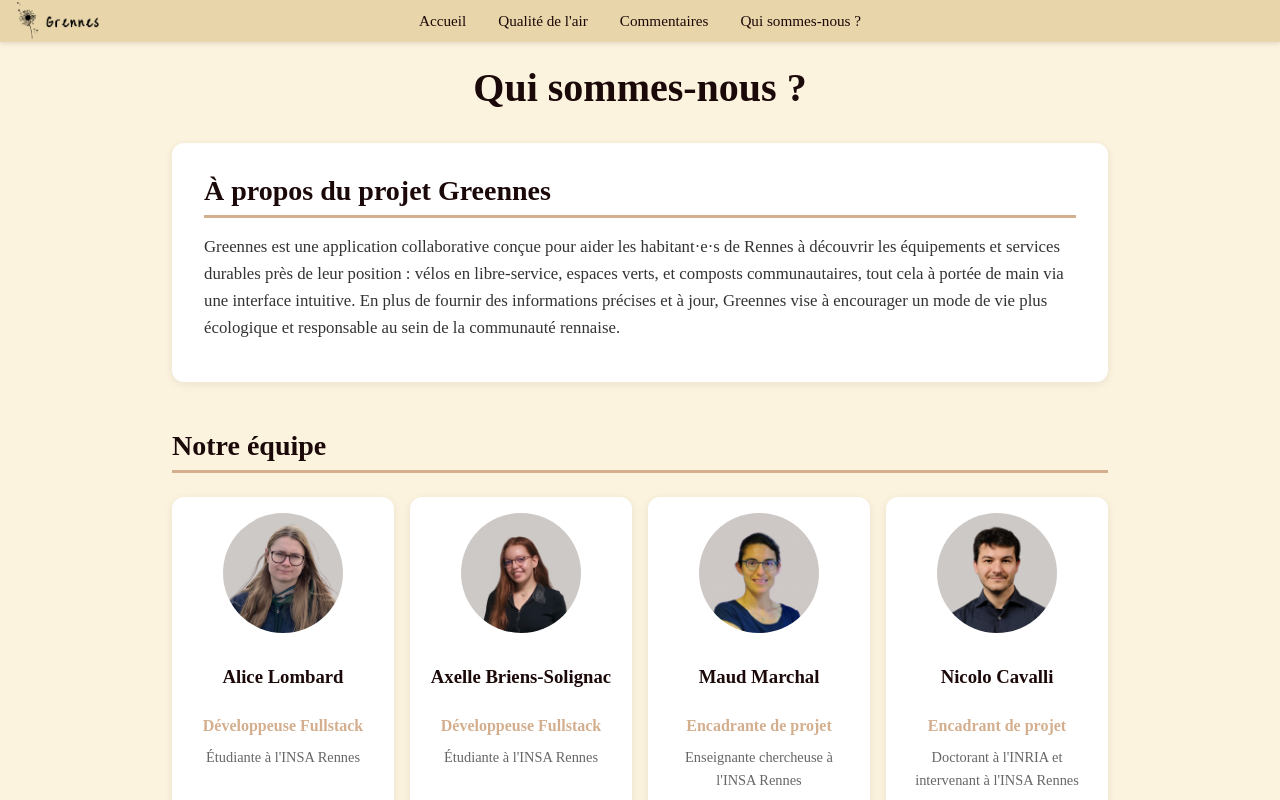
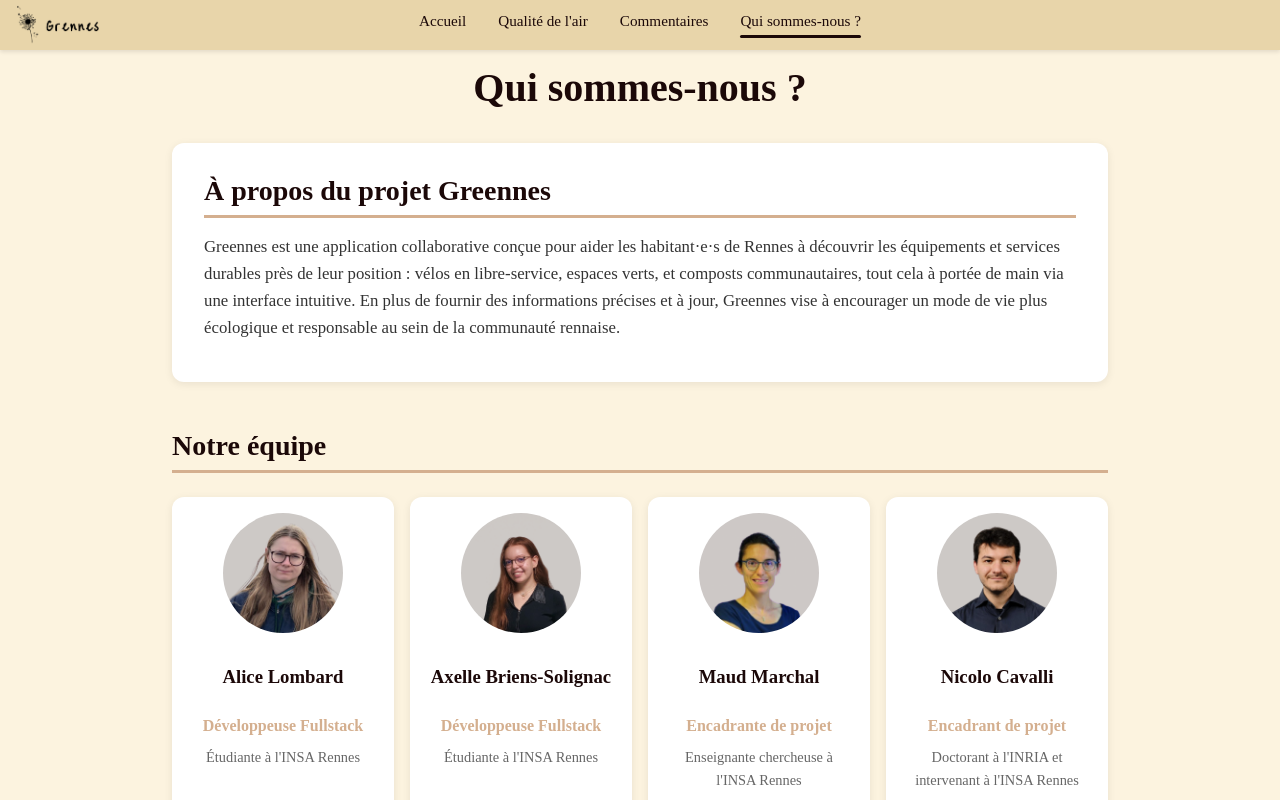
Before and after one commit to Ashvvings/greennes, a Vue app in the folder greennes/: page /about in a window 1280 px wide. Shown: the top 800 px of the page. Built offline with nearby package versions, Linux system fonts and the light colour scheme.

Commit message:
Add section id + navbar indicator

```diff
--- a/greennes/src/components/Navbar.vue
+++ b/greennes/src/components/Navbar.vue
@@ -1,27 +1,114 @@
 <template>
   <nav class="navbar">
     <img src="/src/assets/images/logoV2.png" alt="Logo" class="logo" />
-
     <button class="hamburger" @click="isOpen = !isOpen">
       <span :class="{ open: isOpen }"></span>
       <span :class="{ open: isOpen }"></span>
       <span :class="{ open: isOpen }"></span>
     </button>
-
     <div class="nav-links" :class="{ open: isOpen }">
-      <router-link :to="{ path: '/' }" class="nav-link" @click="closeMenu">Accueil</router-link>
-      <router-link :to="{ path: '/', hash: '#air-quality' }" class="nav-link" @click="closeMenu">Qualité de l'air</router-link>
-      <router-link :to="{ path: '/', hash: '#comment' }" class="nav-link" @click="closeMenu">Commentaires</router-link>
-      <router-link :to="{ path: '/about' }" class="nav-link" @click="closeMenu">Qui sommes-nous ?</router-link>
+      <router-link
+        :to="{ path: '/' }"
+        class="nav-link"
+        :class="{ active: activeSection === 'home' }"
+        @click="closeMenu"
+      >
+        Accueil
+      </router-link>
+      <router-link
+        :to="{ path: '/', hash: '#air-quality' }"
+        class="nav-link"
+        :class="{ active: activeSection === 'air-quality' }"
+        @click="closeMenu"
+      >
+        Qualité de l'air
+      </router-link>
+      <router-link
+        :to="{ path: '/', hash: '#comment' }"
+        class="nav-link"
+        :class="{ active: activeSection === 'comment' }"
+        @click="closeMenu"
+      >
+        Commentaires
+      </router-link>
+      <router-link
+        :to="{ path: '/about' }"
+        class="nav-link"
+        :class="{ active: activeSection === 'about' }"
+        @click="closeMenu"
+      >
+        Qui sommes-nous ?
+      </router-link>
     </div>
   </nav>
 </template>
 
 <script setup lang="ts">
-import { ref } from 'vue'
+import { ref, onMounted, onUnmounted, watch } from 'vue'
+import { useRoute } from 'vue-router'
 
 const isOpen = ref(false)
+const activeSection = ref('home')
+const route = useRoute()
+
 const closeMenu = () => (isOpen.value = false)
+
+const handleScroll = () => {
+  // Gérer la page About
+  if (route.path === '/about') {
+    activeSection.value = 'about'
+    return
+  }
+
+  // Si on n'est pas sur la page d'accueil
+  if (route.path !== '/') {
+    activeSection.value = ''
+    return
+  }
+
+  const sections = [
+    { id: 'home-cards', name: 'home-cards' },
+    { id: 'air-quality', name: 'air-quality' },
+    { id: 'comment', name: 'comment' }
+  ]
+
+  const scrollPosition = window.scrollY + 150 // offset pour la navbar
+
+  // Si on est tout en haut de la page (avant home-cards)
+  if (scrollPosition < 200) {
+    activeSection.value = 'home'
+    return
+  }
+
+  // Trouver quelle section est visible
+  for (let i = sections.length - 1; i >= 0; i--) {
+    const section = document.getElementById(sections[i].id)
+    if (section) {
+      const sectionTop = section.offsetTop
+      if (scrollPosition >= sectionTop) {
+        activeSection.value = sections[i].name
+        return
+      }
+    }
+  }
+
+  // Par défaut, on est sur home
+  activeSection.value = 'home'
+}
+
+onMounted(() => {
+  window.addEventListener('scroll', handleScroll)
+  handleScroll() // Vérifier la position initiale
+})
+
+onUnmounted(() => {
+  window.removeEventListener('scroll', handleScroll)
+})
+
+// Surveiller les changements de route
+watch(() => route.path, () => {
+  handleScroll()
+})
 </script>
 
 <style scoped>
@@ -56,13 +143,38 @@
   color: #1B0808;
   text-decoration: none;
   font-weight: 500;
-  transition: color 0.3s;
+  transition: all 0.3s;
   font-size: 0.95rem;
+  padding-bottom: 0.5rem;
+  position: relative;
 }
 
 .nav-link:hover {
   color: #d4af8f;
 }
+
+/* Indicateur actif - barre noire en dessous */
+.nav-link.active::after {
+  content: '';
+  position: absolute;
+  bottom: 0;
+  left: 0;
+  right: 0;
+  height: 3px;
+  background-color: #1B0808;
+  border-radius: 2px;
+}
+
+/* Alternative : ombre pour effet "bouton enfoncé" */
+/* Décommenter si tu préfères cette version */
+/*
+.nav-link.active {
+  background-color: rgba(27, 8, 8, 0.1);
+  padding: 0.5rem 1rem;
+  border-radius: 8px;
+  box-shadow: inset 0 2px 4px rgba(0, 0, 0, 0.15);
+}
+*/
 
 .hamburger {
   display: none;
@@ -124,5 +236,19 @@
   .nav-links.open {
     display: flex;
   }
+
+  /* Ajustement de l'indicateur actif pour mobile */
+  .nav-link {
+    padding-left: 1rem;
+  }
+
+  .nav-link.active::after {
+    left: 0;
+    right: auto;
+    width: 4px;
+    height: 100%;
+    top: 0;
+    bottom: 0;
+  }
 }
 </style>
--- a/greennes/src/views/Home.vue
+++ b/greennes/src/views/Home.vue
@@ -15,10 +15,10 @@
     </section>
 
     <!-- Air Quality Section -->
-    <AirQualitySection />
+    <AirQualitySection id="air-quality" />
 
     <!-- Rating Form Section -->
-    <RatingForm />
+    <RatingForm id="comment" />
 
     <!-- Map Modal -->
     <MapModal
```
